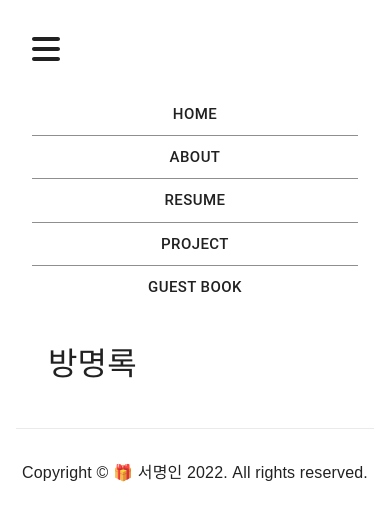
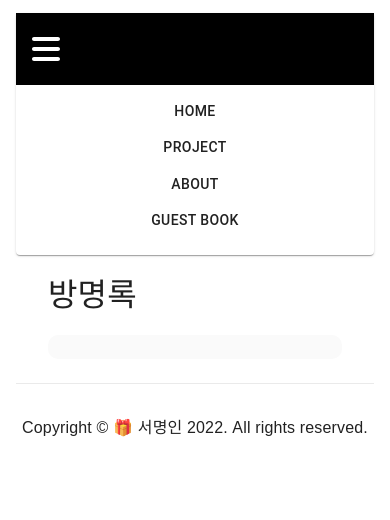
Before and after one commit to smee6/nextJS_Blog, a Next.js app: page /blog/guestbook in a window 390 px wide. Both pictures are taken after a click on the button 195 px from the left and 40 px from the top of the page. Shown: the top 520 px of the page. Built offline with nearby package versions, Linux system fonts and the light colour scheme.

Commit message:
대량 수정

```diff
--- a/components/comment.js
+++ b/components/comment.js
@@ -8,9 +8,9 @@ export default function Comment({ repo }) {
         const attributes = {
             src: "https://utteranc.es/client.js",
             repo,
-            "issue-term": "pathname",
-            label: "comment",
-            theme: "github-light", //다크 테마
+            "issue-term": "title",
+            label: "Guest Book",
+            theme: "github-light",
             crossorigin: "anonymous",
             async: "true",
         };
@@ -20,4 +20,5 @@ export default function Comment({ repo }) {
         containerRef.current.appendChild(utterances);
     }, []);
     return <div id="comment" ref={containerRef} />;
+
 }
--- a/components/header.js
+++ b/components/header.js
@@ -10,23 +10,27 @@ import ButtonGroup from '@mui/material/ButtonGroup';
 import Accordion from '@mui/material/Accordion';
 import AccordionSummary from '@mui/material/AccordionSummary';
 import AccordionDetails from '@mui/material/AccordionDetails';
-
+import React, { useEffect } from "react";
+import useMediaQuery from '@mui/material/useMediaQuery';
 
 export default function Header() {
+    const prefersDarkMode = useMediaQuery('(prefers-color-scheme: dark)');
     const theme = createTheme({
         palette: {
+            type: prefersDarkMode ? 'dark' : 'light',
             primary: {
-                main: grey[900],
+                main: prefersDarkMode ? grey[100] : grey[900],
             },
         },
     });
-
-
     return (
         <>
             <title>서명인 개발 블로그</title>
             <meta name="description" content="Generated by create next app" />
             <link rel="icon" href="/favicon.ico" />
+            {/**
+             * PC일 경우에만 메뉴를 보여준다.
+             *  */ }
             <div className={styles.hideMenu}>
                 <ThemeProvider theme={theme}>
                     {url.map((e) => (
@@ -34,23 +38,38 @@ export default function Header() {
                             <Button size="large">{e.title}</Button>
                         </Link>
                     ))}
+                    <Button size="large">
+                        {theme.palette.type === "light" ? " ☼ " : " ☾ "}
+                    </Button>
                 </ThemeProvider>
             </div>
+            {/**
+             * 모바일에서는 메뉴를 가리고
+             * 반응형으로 아코디언 버튼 출현
+             *  */ }
             <div className={styles.showMenu}>
                 <a>
-                    <Accordion TransitionProps={{ unmountOnExit: true }} >
+                    <Accordion TransitionProps={{ unmountOnExit: true }}
+                    >
                         <AccordionSummary
                             aria-controls="panel1a-content"
                             id="panel1a-header"
+                            sx={{
+                                border: 'none',
+                                boxShadow: 'none',
+                                backgroundColor: { prefersDarkMode } ? "black" : "white",
+                                '&:hover': {
+                                    backgroundColor: 'black',
+                                },
+                            }}
                         >
-                            <FontAwesomeIcon icon={faBars} size="2x" />
+                            <FontAwesomeIcon icon={faBars} size="2x" color={{ prefersDarkMode } ? "white" : "black"} />
                         </AccordionSummary>
                         <AccordionDetails>
-                            <ThemeProvider theme={theme}>
                             <ButtonGroup
                                 orientation="vertical"
                                 aria-label="vertical contained button group"
-                                    variant="text"
+                                variant={{ prefersDarkMode } ? "" : "text"}
                                 fullWidth={true}
                             >
                                 {url.map((e) => (
@@ -59,7 +78,6 @@ export default function Header() {
                                     </Link>
                                 ))}
                             </ButtonGroup>
-                            </ThemeProvider>
                         </AccordionDetails>
                     </Accordion>
                 </a>
--- a/pages/_documents.js
+++ b/pages/_documents.js
@@ -8,6 +8,7 @@ export default class MyDocument extends Document {
         return (
             <Html lang="en">
                 <Head>
+
                     <link
                         rel="stylesheet"
                         href="https://fonts.googleapis.com/css?family=Nanum+Gothic+Coding:400&display=swap"
--- a/pages/blog/about.js
+++ b/pages/blog/about.js
@@ -1,6 +1,5 @@
 import styles from '/styles/Home.module.css'
 import Grid from '@mui/material/Grid';
-import Box from '@mui/material/Box';
 import Image from 'next/image'
 
 export default function About() {
--- a/pages/blog/guestbook.js
+++ b/pages/blog/guestbook.js
@@ -1,5 +1,6 @@
 import styles from '/styles/Home.module.css'
 import Comment from '../../components/comment'
+import Styled from '@emotion/styled'
 
 export default function Guestbook() {
     return (
@@ -7,8 +8,16 @@ export default function Guestbook() {
             <div className={styles.menutitle}>
                 방명록
             </div>
-            <Comment repo="smee6/nextJS_Blog_Comment" />
+            <CommentWrap>
+                <Comment repo="smee6/nextJS_Blog_Comment" />
+                <br />
+            </CommentWrap>
             <br />
         </div>
     )
 }
+
+const CommentWrap = Styled.div`
+  background-color: #fafafa;
+  border-radius: 10px;
+`;
--- a/styles/globals.css
+++ b/styles/globals.css
@@ -15,12 +15,9 @@ a {
   box-sizing: border-box;
 }
 
-.MuiAccordion-root {
-  border: none;
-  box-shadow: none;
-}
 
-/* @media (prefers-color-scheme: dark) {
+
+@media (prefers-color-scheme: dark) {
   html {
     color-scheme: dark;
   }
@@ -29,4 +26,4 @@ a {
     color: white;
     background: black;
   }
-} */
+}
--- a/utility/url.js
+++ b/utility/url.js
@@ -1,8 +1,7 @@
 const url = [
     { title: 'Home', link: '/' },
+    { title: 'Project', link: '/blog/project' },
     { title: 'About', link: '/blog/about' },
-    { title: 'Resume', link: '/blog/resume' },
-    { title: 'Project', link: '/blog/project' },
     { title: 'Guest book', link: '/blog/guestbook' },
 ]
 
```
Also changed, not shown: pages/blog/resume.js (deleted, +0 -14 lines), styles/Home.module.css (+10 -5 lines). Lines whose indentation alone changed are shown as unchanged.
